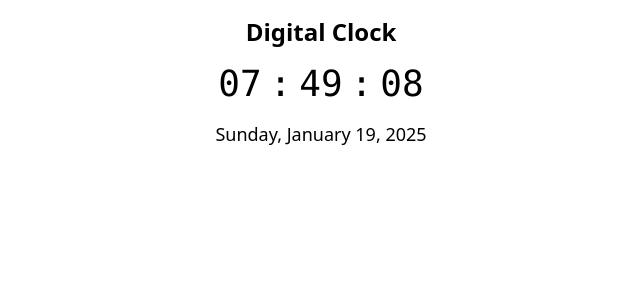
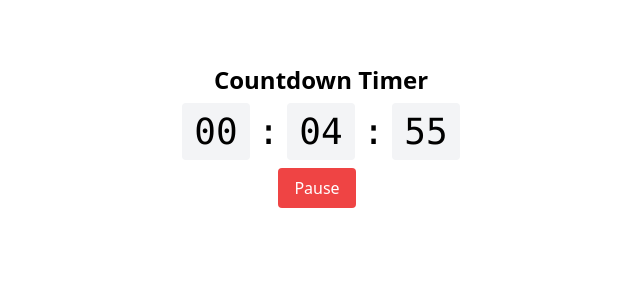
Before and after one commit to Manj-2343/React_machine_coding_round_two, a React (Vite) app: page / in a window 1280 px wide. Shown: the top 300 px of the page, without its empty margins (319-959 px from the left). Built offline with nearby package versions, Linux system fonts and the light colour scheme.

Commit message:
stopWatch

```diff
--- a/src/App.jsx
+++ b/src/App.jsx
@@ -2,12 +2,14 @@ import React from "react";
 import Pagination from "./Component/pagenation/Pagination";
 import ParentPagination from "./Component/pagenation/ParentPagination";
 import DigitalClock from "./Component/digitalClock/DigitalClock";
+import ParentCountDownTimer from "./Component/stopWatch/ParentCountDownTimer";
 
 const App = () => {
   return (
     <div>
       {/* <ParentPagination /> */}
-      <DigitalClock />
+      {/* <DigitalClock /> */}
+      <ParentCountDownTimer />
     </div>
   );
 };
--- /dev/null
+++ b/src/Component/stopWatch/CountDownTimer.jsx
@@ -0,0 +1,68 @@
+import React, { useEffect, useRef, useState } from "react";
+
+const CountDownTimer = ({ initialTime, onTimeFinish }) => {
+  const [time, setTime] = useState(initialTime);
+  const [isRunning, setIsRunning] = useState(true);
+  const intervalRef = useRef();
+
+  // Convert seconds to HH:MM:SS format
+  const formatTime = (timeInSeconds) => {
+    const hours = Math.floor(timeInSeconds / 3600);
+    const minutes = Math.floor((timeInSeconds % 3600) / 60);
+    const seconds = timeInSeconds % 60;
+
+    return {
+      hours: hours.toString().padStart(2, "0"),
+      minutes: minutes.toString().padStart(2, "0"),
+      seconds: seconds.toString().padStart(2, "0"),
+    };
+  };
+
+  useEffect(() => {
+    if (isRunning) {
+      intervalRef.current = setInterval(() => {
+        setTime((prevTime) => {
+          if (prevTime === 0) {
+            clearInterval(intervalRef.current);
+            setIsRunning(false);
+            if (onTimeFinish) {
+              onTimeFinish();
+            }
+            return 0;
+          }
+          return prevTime - 1;
+        });
+      }, 1000);
+    }
+
+    return () => {
+      clearInterval(intervalRef.current);
+    };
+  }, [isRunning, onTimeFinish]);
+
+  const { hours, minutes, seconds } = formatTime(time);
+
+  return (
+    <div className="text-center p-6">
+      <h1 className="text-2xl font-bold mb-4">Countdown Timer</h1>
+      <div className="text-4xl font-mono">
+        <span className="bg-gray-100 px-3 py-2 rounded">{hours}</span>
+        <span className="mx-2">:</span>
+        <span className="bg-gray-100 px-3 py-2 rounded">{minutes}</span>
+        <span className="mx-2">:</span>
+        <span className="bg-gray-100 px-3 py-2 rounded">{seconds}</span>
+      </div>
+      <div className="mt-4">
+        <button
+          className={`px-4 py-2 rounded ${
+            isRunning ? "bg-red-500" : "bg-green-500"
+          } text-white mr-2`}
+          onClick={() => setIsRunning(!isRunning)}
+        >
+          {isRunning ? "Pause" : "Resume"}
+        </button>
+      </div>
+    </div>
+  );
+};
+export default CountDownTimer;
--- /dev/null
+++ b/src/Component/stopWatch/ParentCountDownTimer.jsx
@@ -0,0 +1,39 @@
+import React, { useState } from "react";
+import CountDownTimer from "./CountDownTimer";
+
+const ParentCountDownTimer = () => {
+  const [isFinished, setIsFinished] = useState(false);
+
+  const handleTimeFinish = () => {
+    setIsFinished(true);
+    // You can add any additional actions here
+    alert("Countdown completed!");
+  };
+
+  return (
+    <div className="max-w-md mx-auto mt-10">
+      <CountDownTimer initialTime={300} onTimeFinish={handleTimeFinish} />
+
+      {isFinished && (
+        <div className="mt-4 p-4 bg-yellow-100 text-yellow-800 rounded">
+          Timer has finished!
+        </div>
+      )}
+
+      {/* Optional: Reset Button */}
+      {isFinished && (
+        <button
+          className="mt-4 px-4 py-2 bg-blue-500 text-white rounded"
+          onClick={() => {
+            setIsFinished(false);
+            window.location.reload(); // Simple reset solution
+          }}
+        >
+          Reset Timer
+        </button>
+      )}
+    </div>
+  );
+};
+
+export default ParentCountDownTimer;
```
Also changed, not shown: src/Component/trafficLight/TrafficLight.jsx (added, +44 -0 lines).
